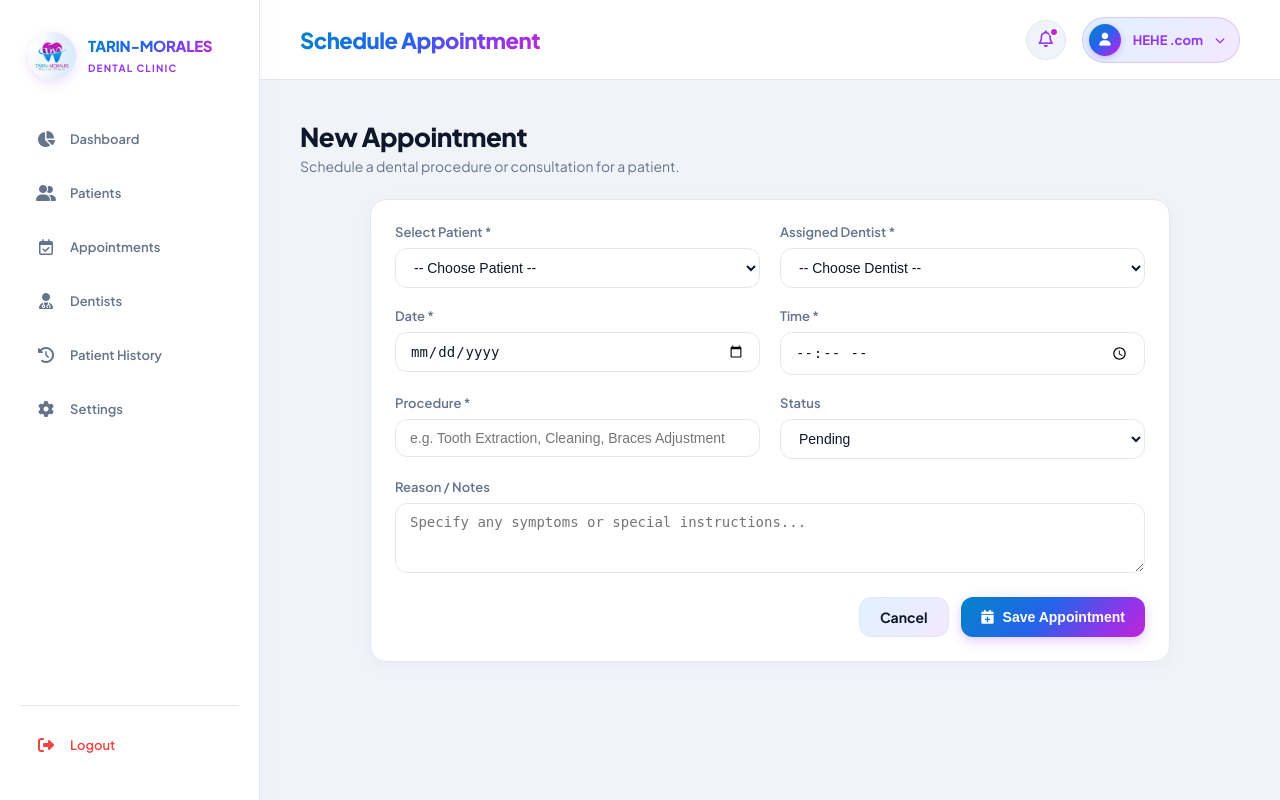
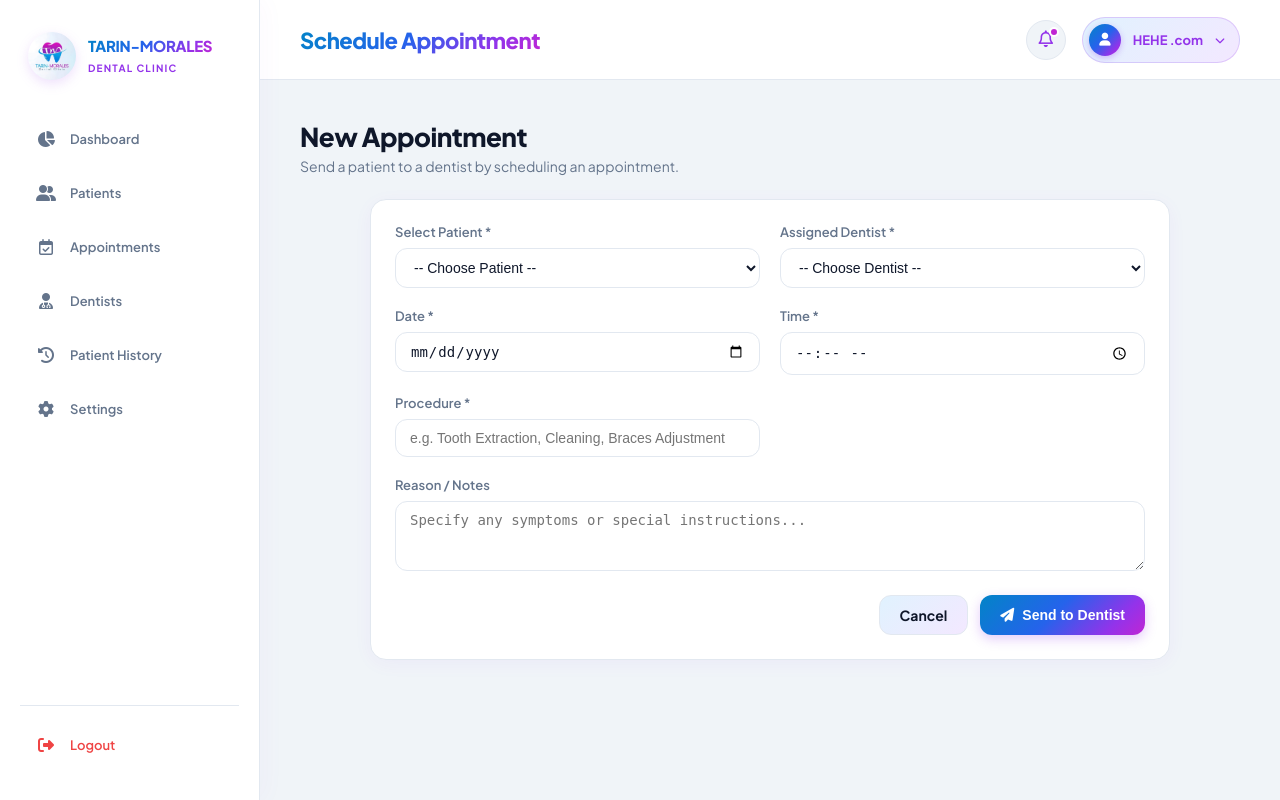
Before and after one commit to jadriendev/tarin-morales-dental-clinic, a PHP site: page /admin/dashboard/add-appointment.php in a window 1280 px wide. Run offline with PHP 8.4, Linux system fonts and the light colour scheme; the visitor is signed in with stand-in values (Sample User, id 1); data comes from the database, SQL or seed files in the repository.

Commit message:
updated add appoint

```diff
--- a/admin/dashboard/add-appointment.php
+++ b/admin/dashboard/add-appointment.php
@@ -19,17 +19,6 @@ $appointment_date = $_POST['appointment_date'] ?? '';
 $appointment_time = $_POST['appointment_time'] ?? '';
 $procedure_name   = $_POST['procedure_name'] ?? '';
 $reason           = $_POST['reason'] ?? '';
-$status           = $_POST['status'] ?? 'pending';
-
-$allowed_statuses = [
-    'pending',
-    'confirmed',
-    'for_dentist',
-    'in_progress',
-    'completed',
-    'cancelled',
-    'no_show'
-];
 
 try {
 
@@ -80,7 +69,6 @@ if ($_SERVER['REQUEST_METHOD'] === 'POST') {
     $appointment_time = trim($appointment_time);
     $procedure_name   = trim($procedure_name);
     $reason           = trim($reason);
-    $status           = trim($status);
 
     if (!$admin_id) {
 
@@ -95,10 +83,6 @@ if ($_SERVER['REQUEST_METHOD'] === 'POST') {
     ) {
 
         $error_message = "Please fill in all required fields (Patient, Dentist, Date, Time, and Procedure).";
-
-    } elseif (!in_array($status, $allowed_statuses, true)) {
-
-        $error_message = "Invalid appointment status selected.";
 
     } else {
 
@@ -194,7 +178,7 @@ if ($_SERVER['REQUEST_METHOD'] === 'POST') {
                     :appointment_time,
                     :procedure_name,
                     :reason,
-                    :status
+                    'for_dentist'
                 )
             ");
 
@@ -205,8 +189,7 @@ if ($_SERVER['REQUEST_METHOD'] === 'POST') {
                 ':appointment_date' => $appointment_date,
                 ':appointment_time' => $appointment_time,
                 ':procedure_name'   => $procedure_name,
-                ':reason'           => $reason !== '' ? $reason : null,
-                ':status'           => $status
+                ':reason'           => $reason !== '' ? $reason : null
             ]);
 
             header("Location: appointments.php?msg=success");
@@ -217,7 +200,7 @@ if ($_SERVER['REQUEST_METHOD'] === 'POST') {
             error_log("Database Error (Insert Appointment): " . $e->getMessage());
 
             $error_message =
-                "An error occurred while saving the appointment. Please try again.";
+                "An error occurred while sending the appointment. Please try again.";
 
         } catch (Exception $e) {
 
@@ -353,7 +336,7 @@ if ($_SERVER['REQUEST_METHOD'] === 'POST') {
 
 <div class="welcome" style="margin-bottom: 24px;">
   <h2>New Appointment</h2>
-  <p>Schedule a dental procedure or consultation for a patient.</p>
+  <p>Send a patient to a dentist by scheduling an appointment.</p>
 </div>
 
 <div class="form-container">
@@ -450,21 +433,6 @@ if ($_SERVER['REQUEST_METHOD'] === 'POST') {
         >
       </div>
 
-      <div class="form-group">
-        <label for="status">Status</label>
-
-        <select id="status" name="status">
-          <?php foreach ($allowed_statuses as $st): ?>
-            <option
-              value="<?php echo htmlspecialchars($st, ENT_QUOTES, 'UTF-8'); ?>"
-              <?php echo ($status === $st) ? 'selected' : ''; ?>
-            >
-              <?php echo ucwords(str_replace('_', ' ', $st)); ?>
-            </option>
-          <?php endforeach; ?>
-        </select>
-      </div>
-
       <div class="form-group full-width">
         <label for="reason">Reason / Notes</label>
 
@@ -485,8 +453,8 @@ if ($_SERVER['REQUEST_METHOD'] === 'POST') {
       </a>
 
       <button type="submit" class="btn btn-primary">
-        <i class="fa-solid fa-calendar-plus"></i>
-        Save Appointment
+        <i class="fa-solid fa-paper-plane"></i>
+        Send to Dentist
       </button>
 
     </div>
--- a/admin/dashboard/dashboard.php
+++ b/admin/dashboard/dashboard.php
@@ -537,7 +537,7 @@ if ($total_overview > 0) {
     <span>New Appointment</span>
   </a>
 
-  <a class="action" href="patient-history.php">
+  <a class="action" href="history.php">
     <i class="fa-solid fa-file-medical"></i>
     <span>Patient History</span>
   </a>
```
